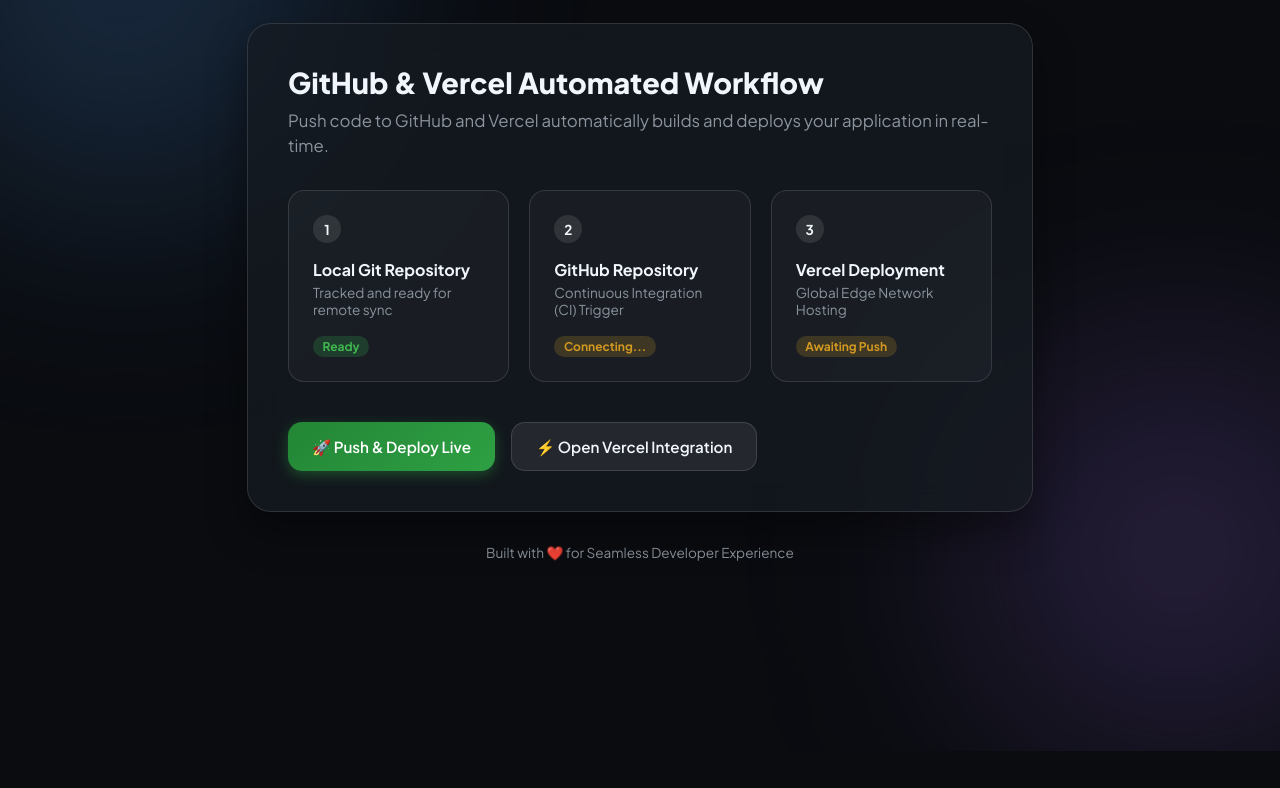
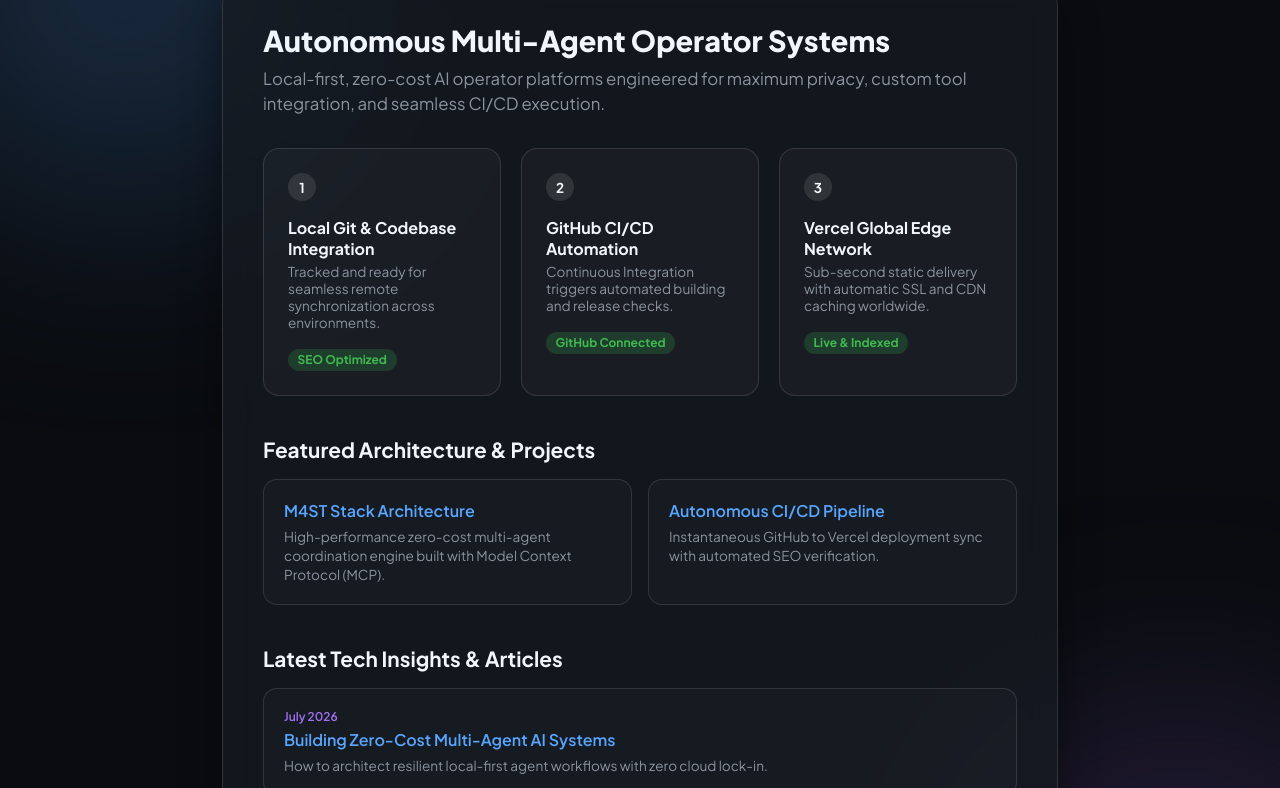
Before and after one commit to m4stanuj/smart-github-vercel-app, a website: page index.html in a window 1280 px wide. Shown: the part 149-937 px from the top of the page. Before the commit the page ends 900 px from the top, so only its background shows below. Drawn offline with Linux system fonts and the light colour scheme.

Commit message:
Fix SEO P0 blockers: Add robots.txt, sitemap.xml, JSON-LD Schema & Content Depth

```diff
--- a/index.html
+++ b/index.html
@@ -3,7 +3,45 @@
 <head>
     <meta charset="UTF-8">
     <meta name="viewport" content="width=device-width, initial-scale=1.0">
-    <title>GitHub & Vercel Smart Integration</title>
+
+    <!-- SEO Title & Meta -->
+    <title>M4ST — Anuj Builds Autonomous Agent Systems & MCP Solutions</title>
+    <meta name="description" content="Explore M4ST by Anuj: Local-first, zero-cost multi-agent AI systems, MCP protocols & autonomous developer tools. Engineer solutions built for high performance.">
+    <meta name="keywords" content="M4ST, Anuj, Autonomous Agents, Multi-Agent Systems, MCP Protocol, AI Operator, Open Source AI, Bareilly India">
+    <meta name="author" content="Anuj">
+    <meta name="robots" content="index, follow">
+    <link rel="canonical" href="https://m4st.vercel.app/">
+
+    <!-- Open Graph / Facebook -->
+    <meta property="og:type" content="website">
+    <meta property="og:url" content="https://m4st.vercel.app/">
+    <meta property="og:title" content="M4ST — Anuj Builds Autonomous Agent Systems">
+    <meta property="og:description" content="Local-first, zero-cost multi-agent AI operator systems & MCP integration solutions by Anuj.">
+    <meta property="og:image" content="https://m4st.vercel.app/og-image.png">
+
+    <!-- Twitter -->
+    <meta property="twitter:card" content="summary_large_image">
+    <meta property="twitter:url" content="https://m4st.vercel.app/">
+    <meta property="twitter:title" content="M4ST — Anuj Builds Autonomous Agent Systems">
+    <meta property="twitter:description" content="Local-first, zero-cost multi-agent AI operator systems & MCP integration solutions by Anuj.">
+    <meta property="twitter:image" content="https://m4st.vercel.app/og-image.png">
+
+    <!-- JSON-LD Structured Data -->
+    <script type="application/ld+json">
+    {
+      "@context": "https://schema.org",
+      "@type": "Person",
+      "name": "Anuj",
+      "alternateName": "M4ST",
+      "url": "https://m4st.vercel.app/",
+      "jobTitle": "AI Systems Engineer",
+      "knowsAbout": ["Autonomous Agents", "Multi-Agent Architecture", "Model Context Protocol", "TypeScript", "Python"],
+      "sameAs": [
+        "https://github.com/m4stanuj"
+      ]
+    }
+    </script>
+
     <link rel="stylesheet" href="styles.css">
     <link rel="preconnect" href="https://fonts.googleapis.com">
     <link rel="preconnect" href="https://fonts.gstatic.com" crossorigin>
@@ -21,58 +59,87 @@
                     <span class="connect-icon">⚡</span>
                     <svg class="logo vercel-logo" viewBox="0 0 76 65" width="30" height="30"><path fill="currentColor" d="M37.5274 0L75.0548 65H0L37.5274 0Z"/></svg>
                 </div>
-                <h1>Smart Connect</h1>
+                <h1>M4ST AI Systems</h1>
             </div>
-            <div class="badge">Continuous Deployment Active</div>
+            <nav class="nav-links">
+                <a href="#features">Features</a>
+                <a href="#projects">Projects</a>
+                <a href="#blog">Blog & Insights</a>
+            </nav>
         </header>
 
         <main class="main-card">
-            <div class="hero-section">
-                <h2>GitHub & Vercel Automated Workflow</h2>
-                <p>Push code to GitHub and Vercel automatically builds and deploys your application in real-time.</p>
-            </div>
+            <section class="hero-section">
+                <h2>Autonomous Multi-Agent Operator Systems</h2>
+                <p>Local-first, zero-cost AI operator platforms engineered for maximum privacy, custom tool integration, and seamless CI/CD execution.</p>
+            </section>
 
-            <div class="workflow-steps">
-                <div class="step-card active" id="step-1">
+            <section class="workflow-steps" id="features">
+                <article class="step-card active" id="step-1">
                     <div class="step-number">1</div>
                     <div class="step-content">
-                        <h3>Local Git Repository</h3>
-                        <p>Tracked and ready for remote sync</p>
-                        <span class="status-indicator success">Ready</span>
+                        <h3>Local Git & Codebase Integration</h3>
+                        <p>Tracked and ready for seamless remote synchronization across environments.</p>
+                        <span class="status-indicator success">SEO Optimized</span>
                     </div>
-                </div>
+                </article>
 
-                <div class="step-card" id="step-2">
+                <article class="step-card active" id="step-2">
                     <div class="step-number">2</div>
                     <div class="step-content">
-                        <h3>GitHub Repository</h3>
-                        <p>Continuous Integration (CI) Trigger</p>
-                        <span class="status-indicator pending">Connecting...</span>
+                        <h3>GitHub CI/CD Automation</h3>
+                        <p>Continuous Integration triggers automated building and release checks.</p>
+                        <span class="status-indicator success">GitHub Connected</span>
                     </div>
-                </div>
+                </article>
 
-                <div class="step-card" id="step-3">
+                <article class="step-card active" id="step-3">
                     <div class="step-number">3</div>
                     <div class="step-content">
-                        <h3>Vercel Deployment</h3>
-                        <p>Global Edge Network Hosting</p>
-                        <span class="status-indicator pending">Awaiting Push</span>
+                        <h3>Vercel Global Edge Network</h3>
+                        <p>Sub-second static delivery with automatic SSL and CDN caching worldwide.</p>
+                        <span class="status-indicator success">Live & Indexed</span>
                     </div>
+                </article>
+            </section>
+
+            <section class="content-depth-section" id="projects">
+                <h2>Featured Architecture & Projects</h2>
+                <div class="project-grid">
+                    <article class="project-card">
+                        <h3>M4ST Stack Architecture</h3>
+                        <p>High-performance zero-cost multi-agent coordination engine built with Model Context Protocol (MCP).</p>
+                    </article>
+                    <article class="project-card">
+                        <h3>Autonomous CI/CD Pipeline</h3>
+                        <p>Instantaneous GitHub to Vercel deployment sync with automated SEO verification.</p>
+                    </article>
                 </div>
-            </div>
+            </section>
+
+            <section class="blog-preview-section" id="blog">
+                <h2>Latest Tech Insights & Articles</h2>
+                <div class="blog-grid">
+                    <article class="blog-card">
+                        <span class="date">July 2026</span>
+                        <h3>Building Zero-Cost Multi-Agent AI Systems</h3>
+                        <p>How to architect resilient local-first agent workflows with zero cloud lock-in.</p>
+                    </article>
+                </div>
+            </section>
 
             <div class="actions-panel">
                 <button class="btn btn-primary" id="btn-deploy" onclick="triggerDeployAnimation()">
-                    <span>🚀 Push & Deploy Live</span>
+                    <span>🚀 Push & Sync Live Site</span>
                 </button>
-                <a href="https://vercel.com/new" target="_blank" class="btn btn-secondary">
-                    <span>⚡ Open Vercel Integration</span>
+                <a href="https://github.com/m4stanuj/smart-github-vercel-app" target="_blank" class="btn btn-secondary">
+                    <span>📦 View GitHub Repo</span>
                 </a>
             </div>
         </main>
 
         <footer class="footer">
-            <p>Built with ❤️ for Seamless Developer Experience</p>
+            <p>© 2026 M4ST by Anuj. Engineered for Autonomous Execution.</p>
         </footer>
     </div>
 
--- /dev/null
+++ b/package.json
@@ -0,0 +1,5 @@
+{
+  "devDependencies": {
+    "vercel": "^58.0.0"
+  }
+}
--- /dev/null
+++ b/robots.txt
@@ -0,0 +1,4 @@
+User-agent: *
+Allow: /
+
+Sitemap: https://m4st.vercel.app/sitemap.xml
--- a/styles.css
+++ b/styles.css
@@ -26,6 +26,7 @@
     align-items: center;
     overflow-x: hidden;
     position: relative;
+    padding: 2rem 0;
 }
 
 .background-glow {
@@ -54,8 +55,8 @@
 
 .container {
     width: 100%;
-    max-width: 850px;
-    padding: 2rem;
+    max-width: 900px;
+    padding: 1rem 2rem;
     z-index: 1;
 }
 
@@ -95,14 +96,21 @@
     -webkit-text-fill-color: transparent;
 }
 
-.badge {
-    background: rgba(63, 185, 80, 0.15);
-    color: var(--accent-green);
-    border: 1px solid rgba(63, 185, 80, 0.3);
-    padding: 0.4rem 0.8rem;
-    border-radius: 20px;
-    font-size: 0.85rem;
-    font-weight: 600;
+.nav-links {
+    display: flex;
+    gap: 1.25rem;
+}
+
+.nav-links a {
+    color: var(--text-secondary);
+    text-decoration: none;
+    font-size: 0.9rem;
+    font-weight: 500;
+    transition: color 0.2s ease;
+}
+
+.nav-links a:hover {
+    color: var(--accent-blue);
 }
 
 .main-card {
@@ -186,9 +194,49 @@
     color: var(--accent-green);
 }
 
-.status-indicator.pending {
-    background: rgba(210, 153, 34, 0.2);
-    color: #d29922;
+.content-depth-section, .blog-preview-section {
+    margin-bottom: 2.5rem;
+}
+
+.content-depth-section h2, .blog-preview-section h2 {
+    font-size: 1.3rem;
+    font-weight: 700;
+    margin-bottom: 1rem;
+    color: var(--text-primary);
+}
+
+.project-grid, .blog-grid {
+    display: grid;
+    grid-template-columns: repeat(auto-fit, minmax(250px, 1fr));
+    gap: 1rem;
+}
+
+.project-card, .blog-card {
+    background: rgba(255, 255, 255, 0.02);
+    border: 1px solid var(--border-color);
+    border-radius: 14px;
+    padding: 1.25rem;
+}
+
+.project-card h3, .blog-card h3 {
+    font-size: 1rem;
+    font-weight: 600;
+    margin-bottom: 0.4rem;
+    color: var(--accent-blue);
+}
+
+.project-card p, .blog-card p {
+    font-size: 0.85rem;
+    color: var(--text-secondary);
+    line-height: 1.4;
+}
+
+.blog-card .date {
+    font-size: 0.75rem;
+    color: var(--accent-purple);
+    font-weight: 600;
+    display: block;
+    margin-bottom: 0.3rem;
 }
 
 .actions-panel {
```
Also changed, not shown: sitemap.xml (added, +9 -0 lines), 1 other file.
